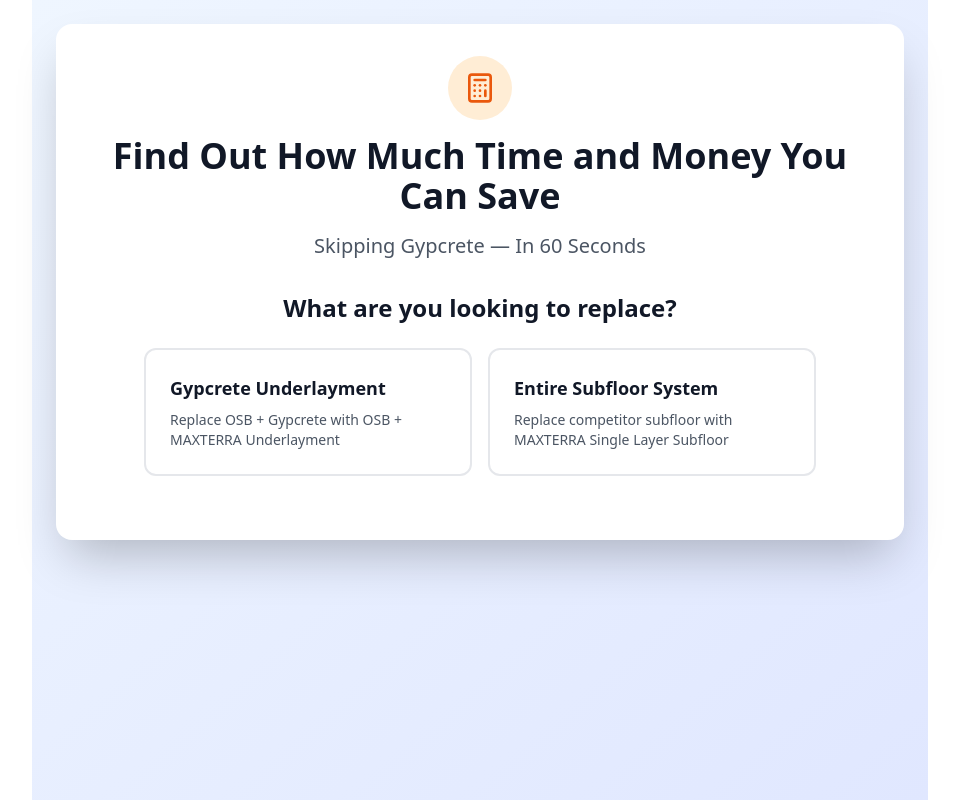
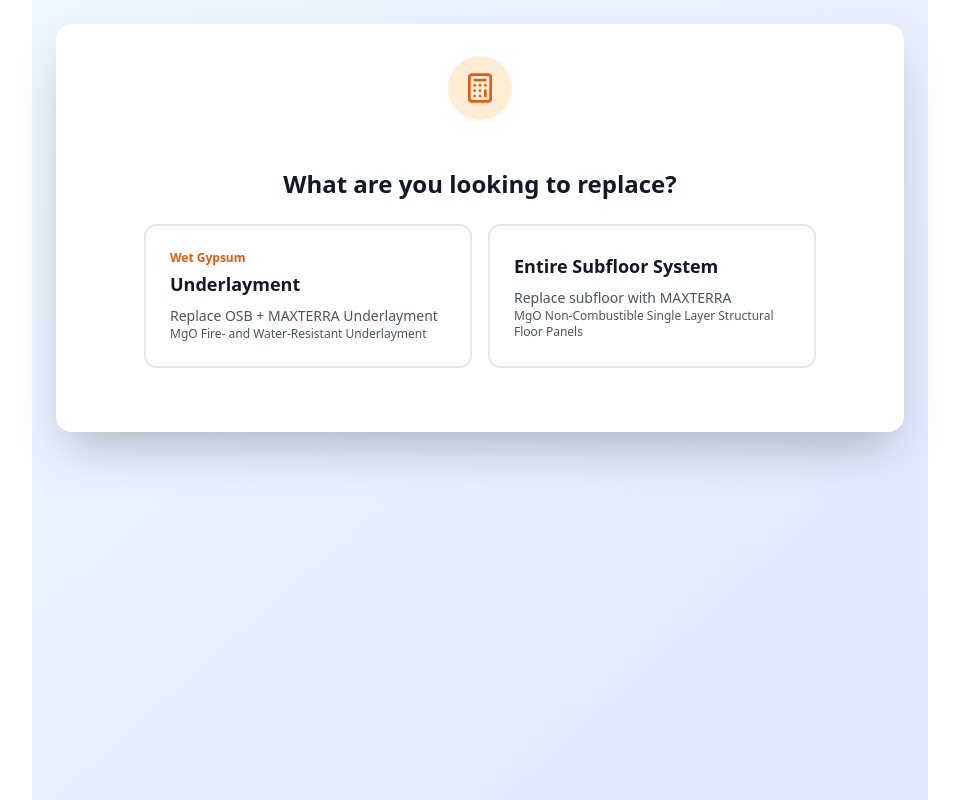
Before and after one commit to voizextechnologies/micheal_calculator, a React (Vite) app: page / in a window 1280 px wide. Shown: the whole page, without its empty margins (160-1119 px from the left). Built offline with nearby package versions, Linux system fonts and the light colour scheme.

Commit message:
Update calculator first step layout

```diff
--- a/src/App.tsx
+++ b/src/App.tsx
@@ -156,12 +156,6 @@ const SavingsCalculator = () => {
             <div className="inline-flex items-center justify-center w-16 h-16 bg-orange-100 rounded-full mb-4">
               <Calculator className="w-8 h-8 text-orange-600" />
             </div>
-            <h1 className="text-4xl font-bold text-gray-900 mb-4">
-              Find Out How Much Time and Money You Can Save
-            </h1>
-            <p className="text-xl text-gray-600 mb-2">
-              Skipping Gypcrete — In 60 Seconds
-            </p>
           </div>
 
           <div className="max-w-2xl mx-auto">
@@ -178,11 +172,17 @@ const SavingsCalculator = () => {
                     : 'border-gray-200 hover:border-orange-300'
                 }`}
               >
+                <p className="text-orange-600 text-xs font-semibold mb-1">
+                  Wet Gypsum
+                </p>
                 <h3 className="text-lg font-semibold text-gray-900 mb-2">
-                  Gypcrete Underlayment
+                  Underlayment
                 </h3>
                 <p className="text-gray-600 text-sm">
-                  Replace OSB + Gypcrete with OSB + MAXTERRA Underlayment
+                  Replace OSB + MAXTERRA Underlayment
+                </p>
+                <p className="text-gray-600 text-xs">
+                  MgO Fire- and Water-Resistant Underlayment
                 </p>
               </button>
 
@@ -198,7 +198,10 @@ const SavingsCalculator = () => {
                   Entire Subfloor System
                 </h3>
                 <p className="text-gray-600 text-sm">
-                  Replace competitor subfloor with MAXTERRA Single Layer Subfloor
+                  Replace subfloor with MAXTERRA
+                </p>
+                <p className="text-gray-600 text-xs">
+                  MgO Non-Combustible Single Layer Structural Floor Panels
                 </p>
               </button>
             </div>
```
